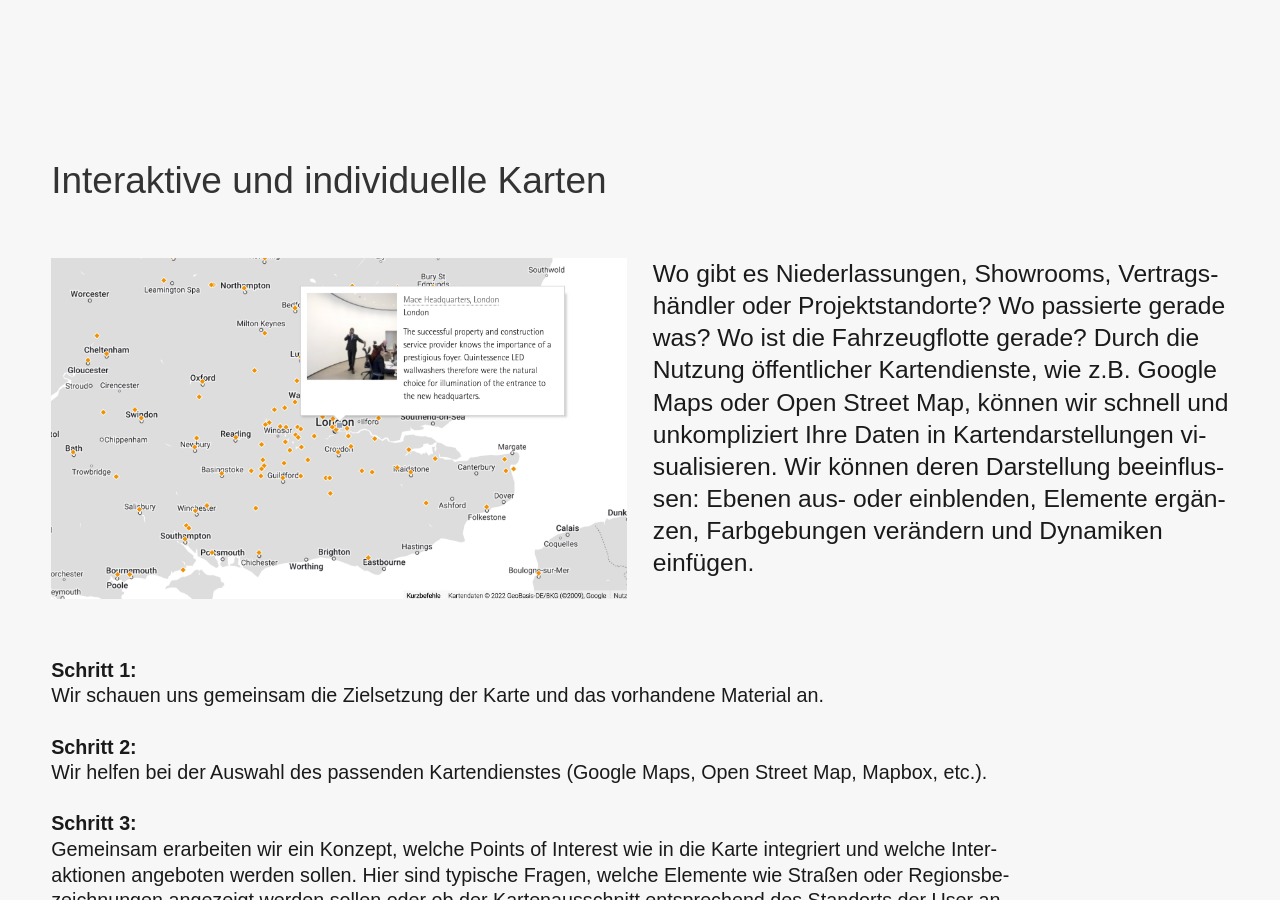
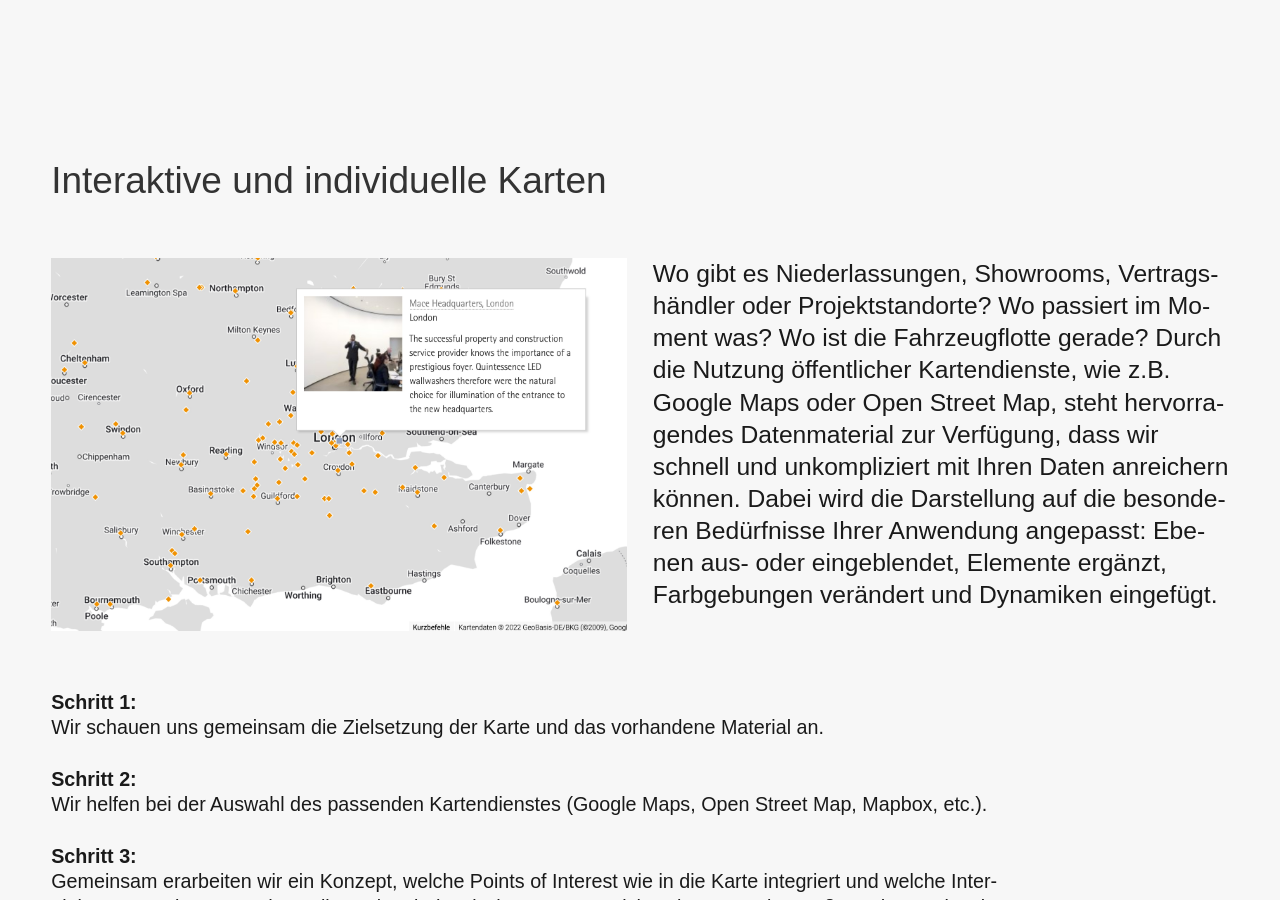
Before and after one commit to Klickmeister/klickmeister.github.io, a Jekyll site: the page built from _products/karten-und-visualisierungen.md, in a window 1280 px wide and 900 px high, scrolled down 611 px. Built offline with Jekyll 4.4.1, drawn with Linux system fonts in a browser that asks for light colours; some web fonts are replaced.

Commit message:
Update karten-und-visualisierungen.md

```diff
--- a/_products/karten-und-visualisierungen.md
+++ b/_products/karten-und-visualisierungen.md
@@ -17,7 +17,9 @@ intro: |
     <img data-height="full" src="./images/erco-karten.jpg" alt="Interaktive und individuelle Karten">
     <figcaption>
         <div class="limited-box" data-box-width="m">
-            <p>Wo gibt es Niederlassungen, Showrooms, Vertragshändler oder Projektstandorte? Wo passierte gerade was? Wo ist die Fahrzeugflotte gerade? Durch die Nutzung öffentlicher Kartendienste, wie z.B. Google Maps oder Open Street Map, können wir schnell und unkompliziert Ihre Daten in Kartendarstellungen visualisieren. Wir können deren Darstellung beeinflussen: Ebenen aus- oder einblenden, Elemente ergänzen, Farbgebungen verändern und Dynamiken einfügen.</p>
+            <p>Wo gibt es Niederlassungen, Showrooms, Vertragshändler oder Projektstandorte? Wo passiert im Moment was? Wo ist die Fahrzeugflotte gerade?
+                Durch die Nutzung öffentlicher Kartendienste, wie z.B. Google Maps oder Open Street Map, steht hervorragendes Datenmaterial zur Verfügung, dass wir schnell und unkompliziert mit Ihren Daten anreichern können.
+                Dabei wird die Darstellung auf die besonderen Bedürfnisse Ihrer Anwendung angepasst: Ebenen aus- oder eingeblendet, Elemente ergänzt, Farbgebungen verändert und Dynamiken eingefügt.</p>
         </div>
     </figcaption>
 </figure>
```
